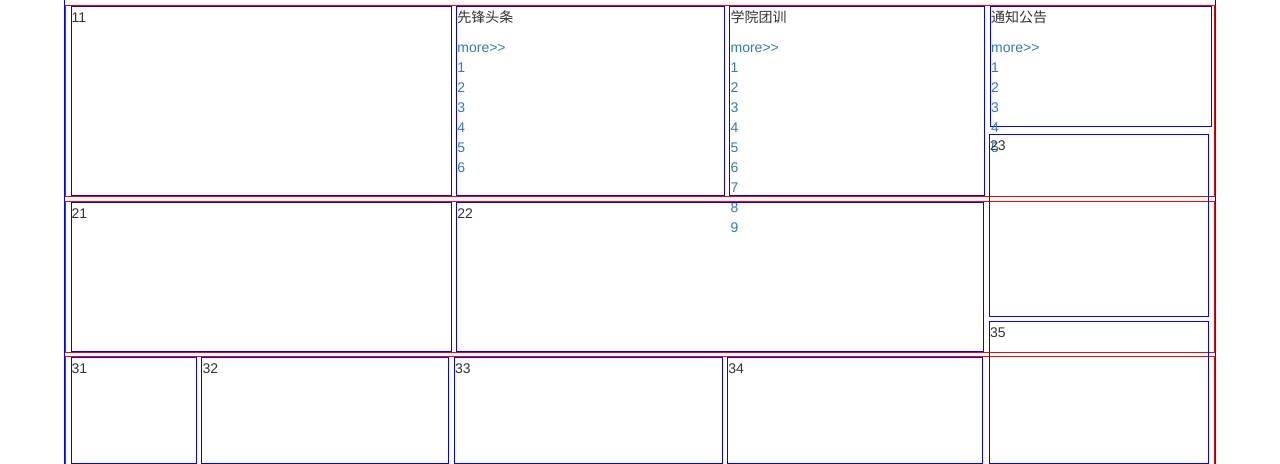
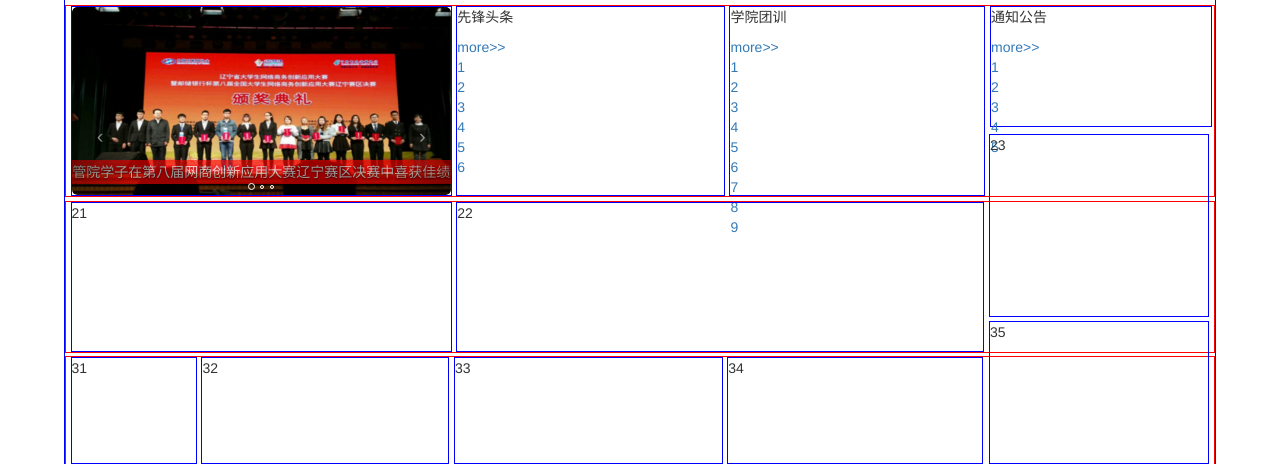
Before and after one commit to gitter-badger/NEUP-Website, a WordPress theme: template index.php in a window 1280 px wide. Shown: the part 141-605 px from the top of the page. Run offline with PHP 8.4 and a stand-in for WordPress, Linux system fonts and the light colour scheme; the site name, menu and one post (Sample post) are stand-ins, and other content is empty.

Commit message:
add line11

```diff
--- a/index.php
+++ b/index.php
@@ -9,6 +9,9 @@
     <meta name="msapplication-tap-highlight" content="no" />
     <link href="<?php bloginfo('template_url'); ?>/style/bootstrap.min.css" rel="stylesheet">
     <link href="<?php bloginfo('template_url'); ?>/style/global.css" rel="stylesheet">
+    <link href="<?php bloginfo('template_url'); ?>/style/line1.css" rel="stylesheet">
+    <script src="<?php bloginfo('template_url'); ?>/js/jquery-2.2.3.js"></script>
+    <script src="<?php bloginfo('template_url'); ?>/js/bootstrap.js"></script>
 <title>无标题文档</title>
 </head>
 
@@ -35,7 +38,35 @@
 
       <div class="line1">
         <div class="line11">
-            11
+            <div id="myCarousel" class="line10 carousel slide" data-ride="carousel" style="height:100%;">
+                <!-- 轮播（Carousel）指标 -->
+                <div class="carousel-indicators">
+                    <li data-target="#myCarousel" data-slide-to="0" type="circle" class="active"></li>
+                    <li data-target="#myCarousel" data-slide-to="1" type="circle"></li>
+                    <li data-target="#myCarousel" data-slide-to="2" type="circle"></li>
+                </div>
+                <!-- 轮播（Carousel）项目 -->
+                <div class="carousel-inner"  style="height: 100%;">
+                    <div class="item active" style="height: 100%;">
+                        <img src="<?php bloginfo('template_url'); ?>/images/20151020221927_21947.png" alt="First slide" style="height: 100%;width: 100%">
+                        <div class="carousel-caption" id="carousel-caption1"><p>管院学子在第八届网商创新应用大赛辽宁赛区决赛中喜获佳绩</p></div>
+                    </div>
+                    <div class="item" style="height: 100%">
+                        <img src="<?php bloginfo('template_url'); ?>/images/20150610211937_28458.png" alt="Second slide" style="height: 100%;width: 100%">
+                        <div class="carousel-caption" id="carousel-caption2"><p>中荷学院第八届团委学生会工作总结暨第九届团委学生会主席团换</p></div>
+                    </div>
+                    <div class="item" style="height: 100%">
+                        <img src="<?php bloginfo('template_url'); ?>/images/20150628210741_34025.jpg" alt="Third slide" style="height: 100%;width:100%">
+                        <div class="carousel-caption" id="carousel-caption3"><p>“唱响红色旋律 构建和谐社区”七一文艺汇演成功参演</p></div>
+                    </div>
+                    <!-- 轮播（Carousel）导航 -->
+                    <a class="carousel-control left" href="#myCarousel"
+                       data-slide="prev"><br><br><br><br>&lsaquo;</a>
+                    <a class="carousel-control right" href="#myCarousel"
+                       data-slide="next"><br><br><br><br>&rsaquo;</a>
+                </div>
+
+            </div>
         </div>
       	<div class="line12">
 			<div class="line12a"><p>先锋头条</p></div>
--- a/style/global.css
+++ b/style/global.css
@@ -47,7 +47,8 @@ footer (91.5)
       background-repeat: no-repeat;
       background-size: auto;
       height: 1000px;
-      background-color: red; } }
+      /*background-color: red; */
+    } }
   @media screen and (min-width: 1900px) {
     body {
       overflow-x: hidden;
--- a/style/line1.css
+++ b/style/line1.css
@@ -61,3 +61,73 @@
       margin-left: 1%; } }
 
 /*# sourceMappingURL=line1.css.map */
+
+/*line 21 by LeeeeoLiu*/
+.carousel-caption {
+  position: absolute;
+  bottom: 0.5%;
+  padding-bottom: 3%;
+}
+
+.carousel-indicators {
+  position: absolute;
+  bottom: 0%;
+  margin-bottom: 0%;
+}
+
+.carousel-indicators .active{
+  height: 7px;
+  width: 7px;
+  background-color: transparent;
+}
+.carousel-indicators li{
+  height: 4px;
+  width: 4px;
+}
+
+.myCarousel-head {
+  background: #eea236;
+  height: 2%;
+}
+
+.carousel-inner {
+  height: 100%;
+  border-radius: 5px;
+}
+.item{
+  height: 100%;
+  border-radius: 5px;
+}
+.item img{
+  width: 100%;
+  max-height: 274px;
+}
+.item img,
+.line10.carousel.slide,
+.carousel-control.left,
+.carousel-control.right{
+  border-radius: 5px;
+}
+.carousel-control.left{
+}
+.carousel-control.right{
+
+}
+
+.carousel-inner p{
+  margin-top: 0.5%;
+  margin-bottom: 0.5%;
+  opacity: 1;
+  color: white;
+}
+#carousel-caption1,
+#carousel-caption2,
+#carousel-caption3 {
+  padding: 0;
+  bottom: 6%;
+  margin-bottom: 0;
+  width: 100%;
+  left: 0;
+  background-color: red;
+  opacity: 0.6;
+}
```
